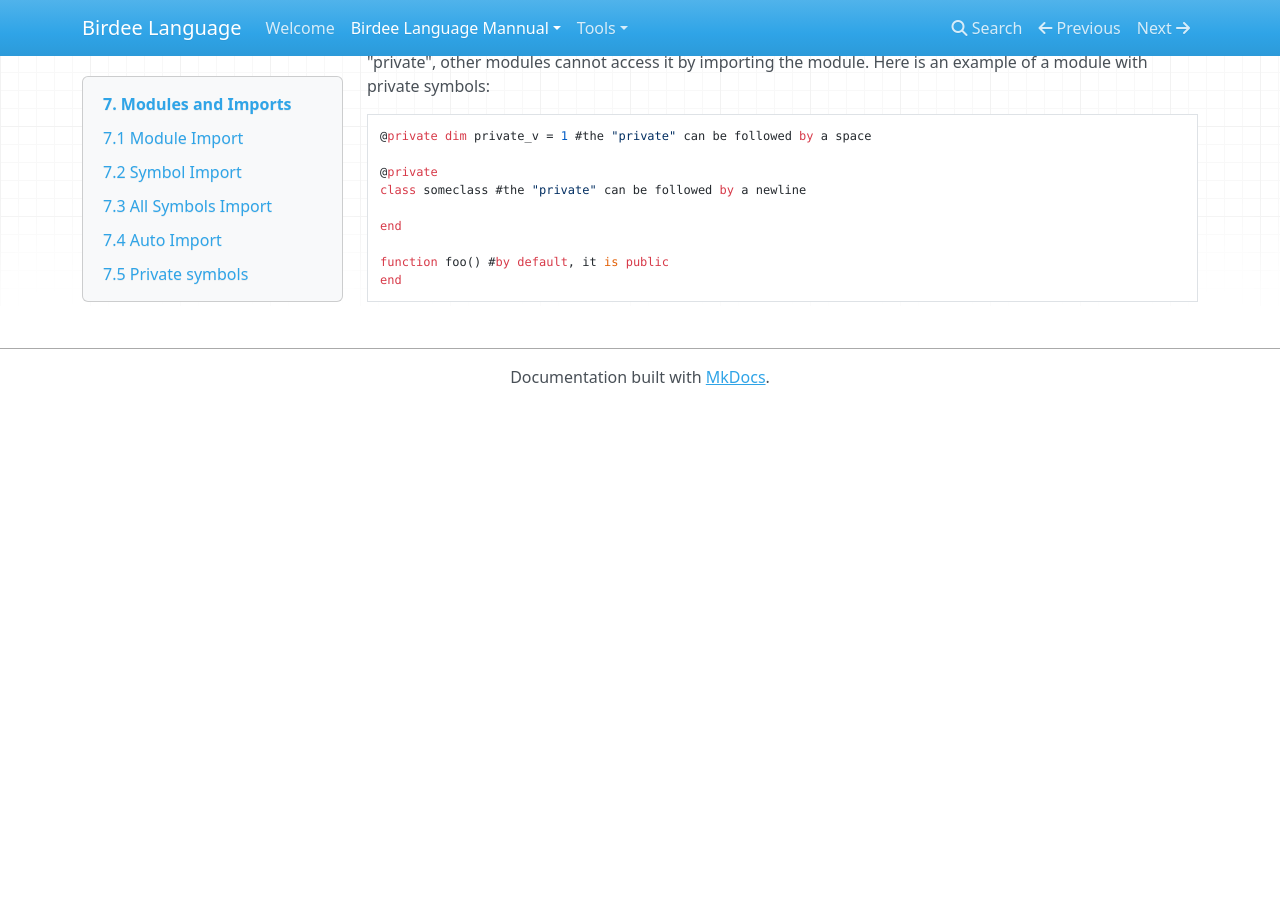
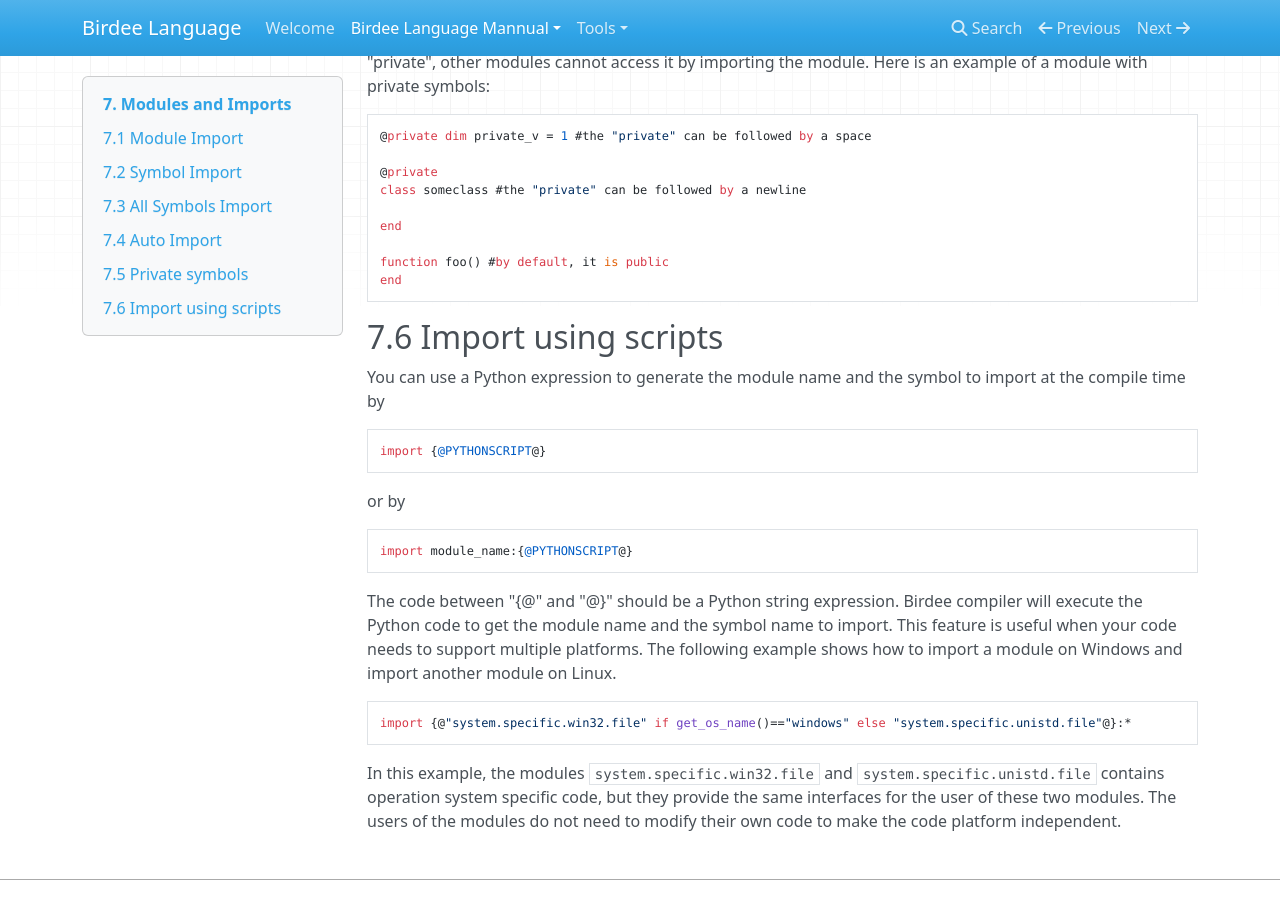
Before and after one commit to Birdee-lang/Doc, an MkDocs documentation site: the page built from docs/Birdee Language Mannual/0070Import.md, in a window 1280 px wide and 900 px high, scrolled down 2018 px. Built offline with MkDocs 1.6.1, drawn with Linux system fonts in a browser that asks for light colours; nearby versions of some CDN libraries; before the commit the page ends 2423 px from its top, so only the background shows below that.

Commit message:
add script import

````diff
--- a/docs/Birdee Language Mannual/0070Import.md
+++ b/docs/Birdee Language Mannual/0070Import.md
@@ -75,3 +75,25 @@ end
 function foo() #by default, it is public
 end
 ```
+
+## 7.6 Import using scripts
+
+You can use a Python expression to generate the module name and the symbol to import at the compile time by
+
+```java
+import {@PYTHONSCRIPT@}
+```
+
+or by
+
+```java
+import module_name:{@PYTHONSCRIPT@}
+```
+
+The code between "{@" and "@}" should be a Python string expression. Birdee compiler will execute the Python code to get the module name and the symbol name to import. This feature is useful when your code needs to support multiple platforms. The following example shows how to import a module on Windows and import another module on Linux.
+
+```java
+import {@"system.specific.win32.file" if get_os_name()=="windows" else "system.specific.unistd.file"@}:*
+```
+
+In this example, the modules `system.specific.win32.file` and `system.specific.unistd.file` contains operation system specific code, but they provide the same interfaces for the user of these two modules. The users of the modules do not need to modify their own code to make the code platform independent.
````
